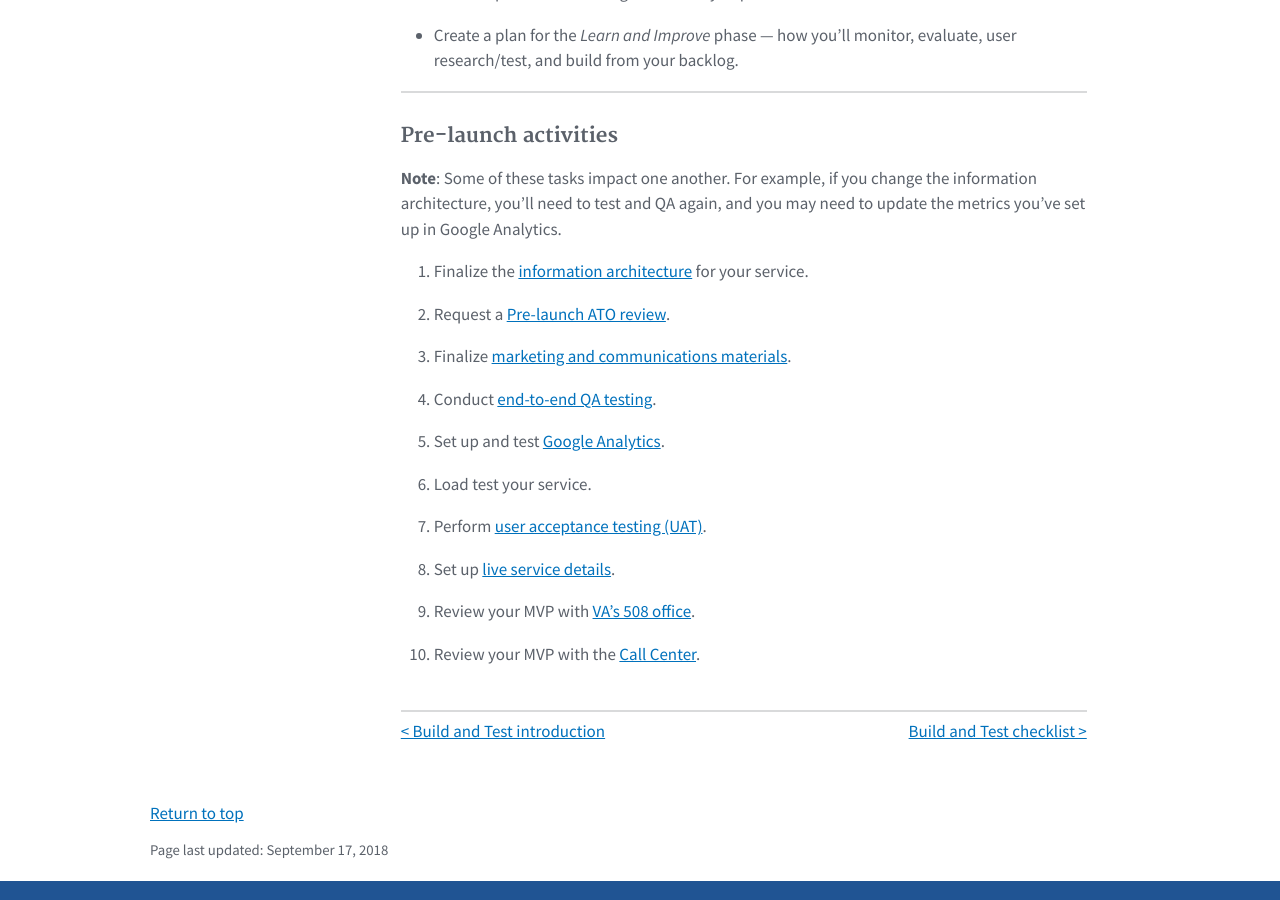
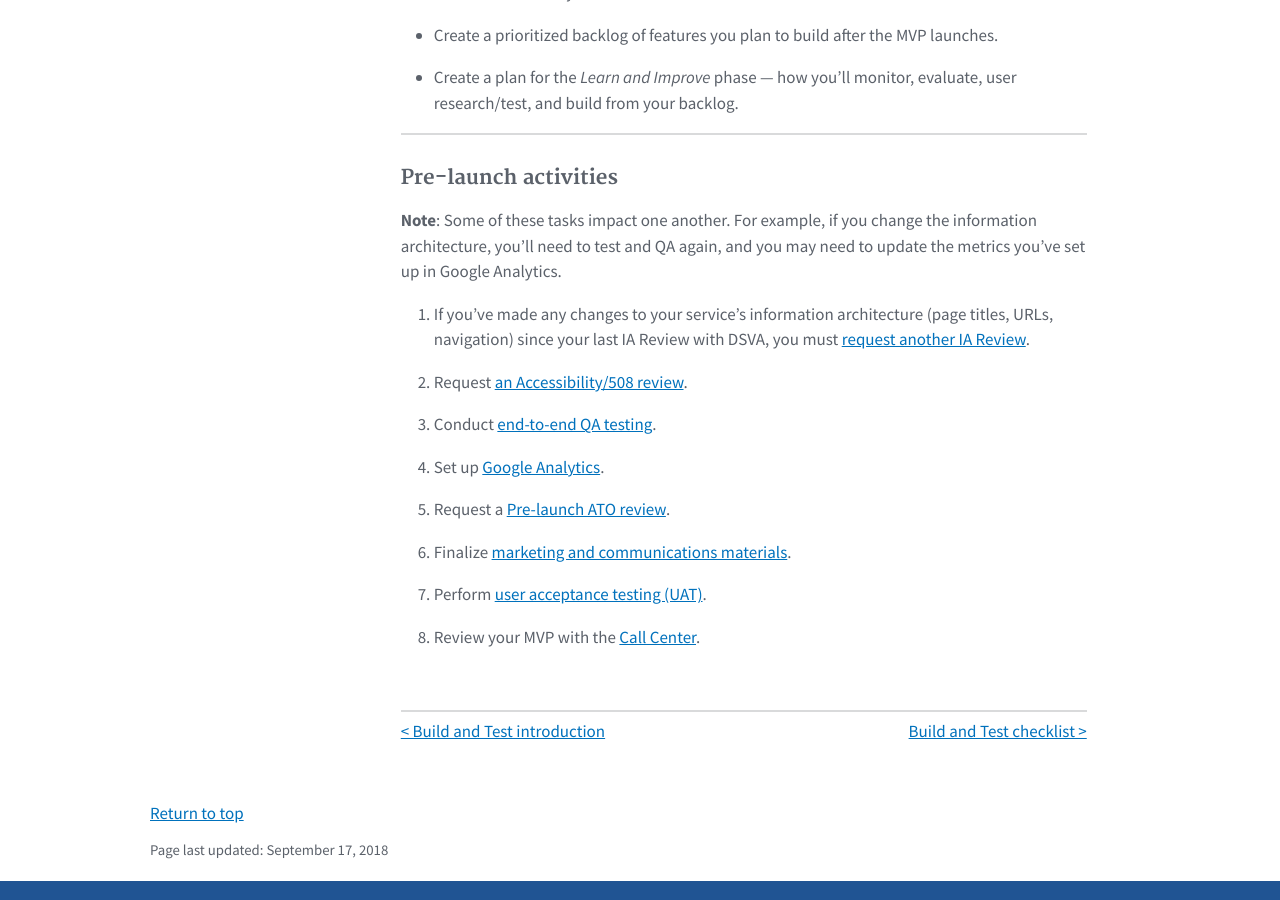
Before and after one commit to department-of-veterans-affairs/va-digital-service-handbook, a Jekyll site: the page built from _pages/delivery/build-and-test-2.md, in a window 1280 px wide and 900 px high, scrolled down 1634 px. Built offline with Jekyll 4.4.1, drawn with Linux system fonts in a browser that asks for light colours; nearby versions of some CDN libraries; some of the changed text lies outside the part shown.

Commit message:
Update build and test 2 links

```diff
--- a/_pages/delivery/build-and-test-2.md
+++ b/_pages/delivery/build-and-test-2.md
@@ -50,9 +50,11 @@
 
 * Create a *Build and Test* plan that groups the user stories and features you've identified for the MVP into small, testable chunks that you can build, deploy, and test iteratively.
 
-* **[Define the information architecture]({{site.baseurl}}/resources/more/info-architecture)** for your MVP.
+* **<a href="https://github.com/department-of-veterans-affairs/vets-work-practices/blob/master/Reviews-External-Contractors/info-arch.md#prepare-for-an-ia-review" target="_blank">Define the information architecture</a>** for your MVP.
 
-* **<a href="https://github.com/department-of-veterans-affairs/vets-work-practices/blob/master/Security-and-ATO/README.md#request-a-preliminary-ato-assessment" target="_blank">Request a preliminary ATO assessment</a>** for your MVP.
+* **<a href="https://github.com/department-of-veterans-affairs/vets-work-practices/blob/master/Reviews-External-Contractors/info-arch.md#request-an-ia-review" target="_blank">Request an IA Review</a>** for your MVP.
+
+* **<a href="https://github.com/department-of-veterans-affairs/vets-work-practices/blob/master/Reviews-External-Contractors/request-ato-reviews.md#request-a-preliminary-ato-review" target="_blank">Request a preliminary ATO review</a>** for your MVP.
 
 * **<a title="Go to developer workflow" href="https://department-of-veterans-affairs.github.io/va-digital-services-platform-docs/docs/vets-developer-docs/development-workflow.html" target="_blank">Incrementally develop, deploy, and test</a>** small chunks of the MVP.
 
@@ -92,23 +94,25 @@
 
 **Note**: Some of these tasks impact one another. For example, if you change the information architecture, you'll need to test and QA again, and you may need to update the metrics you've set up in Google Analytics.
 
-1. Finalize the [information architecture]({{site.baseurl}}/resources/more/info-architecture) for your service.
+1. If you've made any changes to your service's information architecture (page titles, URLs, navigation) since your last IA Review with DSVA, you must <a href="https://github.com/department-of-veterans-affairs/vets-work-practices/blob/master/Reviews-External-Contractors/info-arch.md#request-an-ia-review" target="_blank">request another IA Review</a>.
 
-2. Request a <a href="https://github.com/department-of-veterans-affairs/vets-work-practices/blob/master/Security-and-ATO/README.md#request-a-pre-launch-ato-review" target="_blank">Pre-launch ATO review</a>.
+1. Request <a href="https://github.com/department-of-veterans-affairs/vets-work-practices/blob/master/Reviews-External-Contractors/request-508-review.md" target="_blank">an Accessibility/508 review</a>.
 
-3. Finalize [marketing and communications materials]({{site.baseurl}}/resources/more/marcom).
+1. Conduct <a title="Go to qa testing" href="https://department-of-veterans-affairs.github.io/va-digital-services-platform-docs/docs/building-and-testing/qa" target="_blank">end-to-end QA testing</a>.
 
-4. Conduct <a title="Go to qa testing" href="https://department-of-veterans-affairs.github.io/va-digital-services-platform-docs/docs/building-and-testing/qa" target="_blank">end-to-end QA testing</a>.
+1. Set up <a title="Go to Google Analytics setup" href="https://department-of-veterans-affairs.github.io/va-digital-services-platform-docs/docs/vets-developer-docs/google-analytics" target="_blank">Google Analytics</a>.
 
-5. Set up and test <a title="Go to Google Analytics setup" href="https://department-of-veterans-affairs.github.io/va-digital-services-platform-docs/docs/vets-developer-docs/google-analytics" target="_blank">Google Analytics</a>.
+1. Request a <a href="https://github.com/department-of-veterans-affairs/vets-work-practices/blob/master/Reviews-External-Contractors/request-ato-reviews.md#request-a-pre-launch-ato-review" target="_blank">Pre-launch ATO review</a>.
 
-6. Load test your service.
+1. Finalize [marketing and communications materials]({{site.baseurl}}/resources/more/marcom).
 
-7. Perform [user acceptance testing (UAT)]({{site.baseurl}}/resources/more/uat).
+1. Perform [user acceptance testing (UAT)]({{site.baseurl}}/resources/more/uat).
 
-8. Set up [live service details]({{site.baseurl}}/resources/more/service-details).
+1. Review your MVP with the [Call Center]({{site.baseurl}}/resources/more/call-center).
 
-9. Review your MVP with [VA's 508 office]({{site.baseurl}}/resources/more/va508).
+<!--1. Load test your service.-->
 
-10. Review your MVP with the [Call Center]({{site.baseurl}}/resources/more/call-center).
+<!--1. Set up [live service details]({{site.baseurl}}/resources/more/service-details).-->
+
+
 <br/>
```
